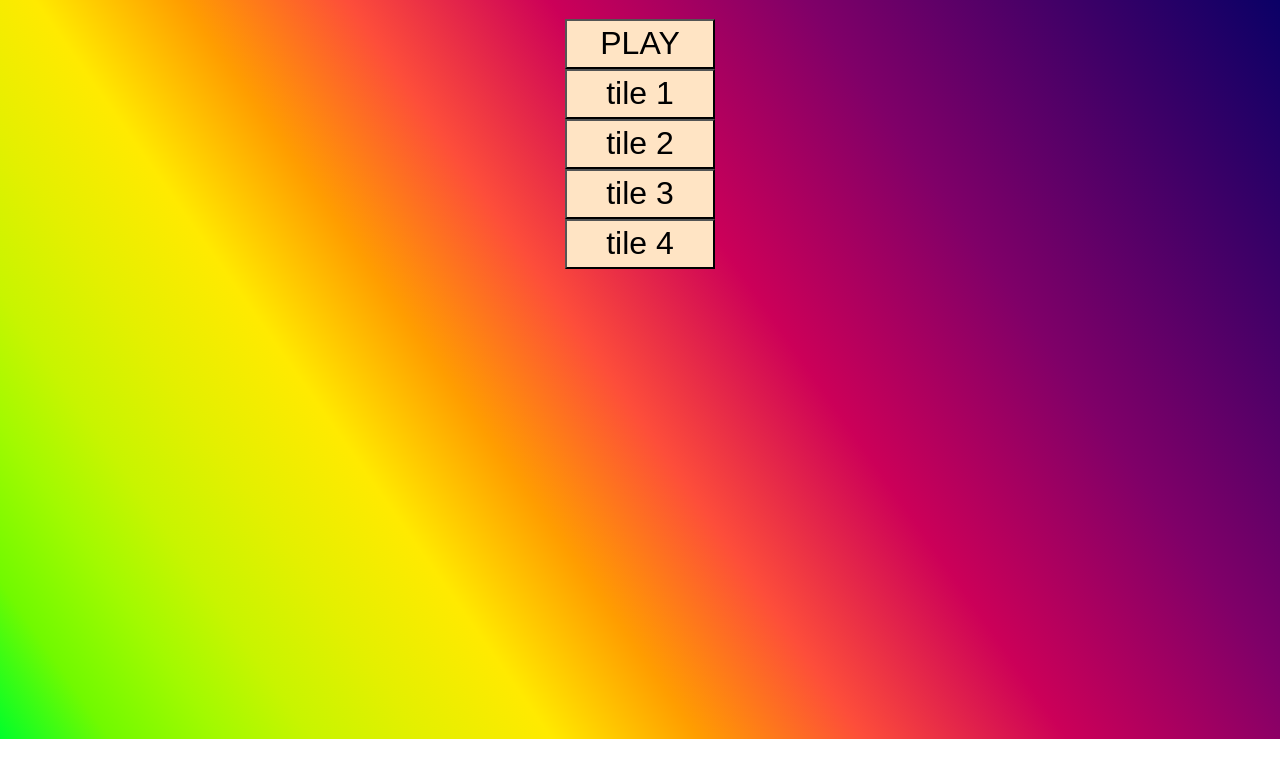
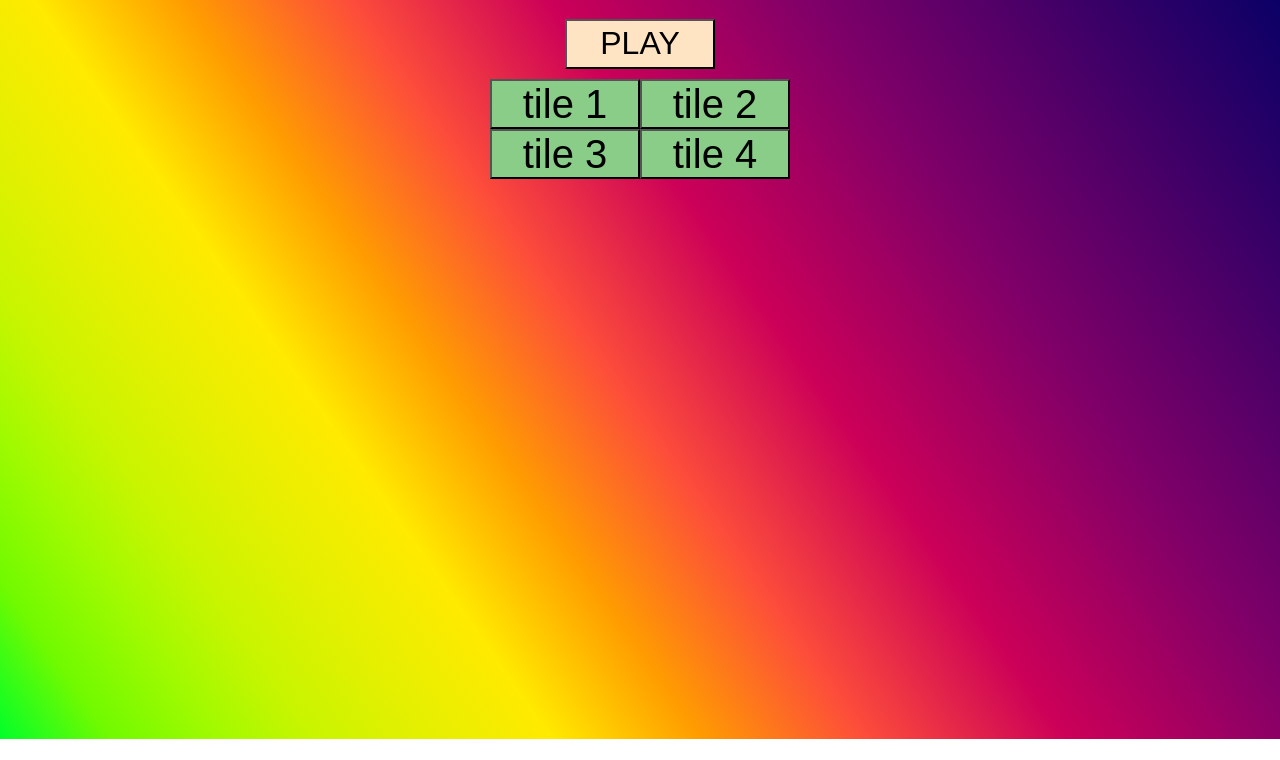
Before and after one commit to Ireneusto/Gitcat_puzzle, a plain HTML site: page index.html in a window 1280 px wide. Shown: the part 61-821 px from the top of the page. Drawn offline with Linux system fonts and the light colour scheme.

Commit message:
Grid added

```diff
--- a/index.html
+++ b/index.html
@@ -12,19 +12,13 @@
 <body>
    <h1>Github Cat Game</h1>
    <button>PLAY</button>
-    <div class="container">
-        <div class="tile">
+   <div class="container1">
             <button>tile 1</button>
-        </div>
-        <div class="tile">
             <button>tile 2</button>
    </div>
-         <div class="tile">
+   <div class="container2">
            <button>tile 3</button>
-         </div>
-         <div class="tile">
            <button>tile 4</button>
-         </div>
    </div>
 </body>
 
```
Lines whose indentation alone changed are shown as unchanged.
